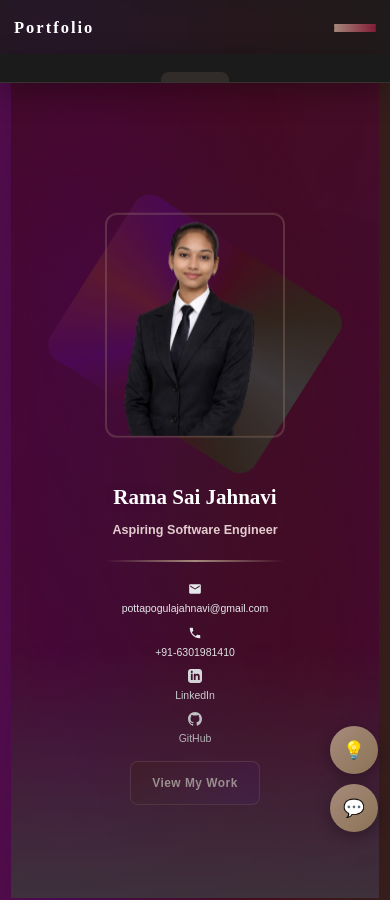
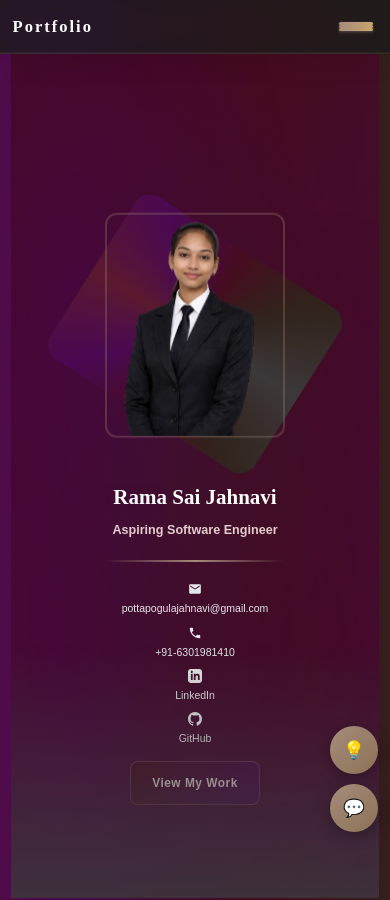
Before and after one commit to RamaSaiJahnavi/Portfolio, a React (Vite) app in the folder Desktop/portfolio/: page / in a window 390 px wide. Shown: the top 900 px of the page. Built offline with nearby package versions, Linux system fonts and the light colour scheme.

Commit message:
Fix mobile navbar: reduce padding, enhance hamburger visibility, proper sizing

```diff
--- a/Desktop/portfolio/src/styles/App.css
+++ b/Desktop/portfolio/src/styles/App.css
@@ -195,40 +195,48 @@ footer p {
 
 /* Tablet - max-width 768px */
 @media (max-width: 768px) {
-  /* Reduced navbar height on tablet/mobile */
+  /* Compact navbar height on tablet/mobile */
   .navbar {
-    padding: 0.5rem 1.2rem; /* Significantly reduced vertical padding */
+    padding: 0.4rem 1rem; /* Reduced vertical & horizontal padding */
     align-items: center; /* Ensure vertical centering */
+    min-height: 48px; /* Constrain navbar height */
   }
 
   /* Smaller logo on mobile/tablet */
   .nav-brand {
-    font-size: 1.25rem; /* Reduced from 1.3rem */
+    font-size: 1.2rem; /* Reduced size */
     line-height: 1.2; /* Better vertical alignment */
   }
 
-  /* Hamburger menu alignment fix */
+  /* Make hamburger menu visible on mobile */
   .hamburger-menu {
-    display: flex;
+    display: flex; /* Show hamburger on mobile */
     align-items: center; /* Center vertically */
     justify-content: center; /* Center horizontally */
-    min-width: 40px;
-    min-height: 40px;
-    padding: 0;
+    width: 32px; /* Proper icon size */
+    height: 24px;
+    min-width: 44px; /* Touch-friendly target */
+    min-height: 44px;
+    padding: 4px; /* Small padding for tap area */
     margin: 0;
+    background: transparent;
+    border: none;
+    cursor: pointer;
+    -webkit-tap-highlight-color: transparent; /* Remove tap highlight */
   }
 
+  /* Ensure hamburger lines are clearly visible */
   .hamburger-line {
-    height: 2.5px; /* Slightly thinner lines */
+    width: 100%;
+    height: 3px;
+    background: linear-gradient(135deg, #A68B7C, #C9A86C); /* Enhanced gradient with lighter gold */
+    border-radius: 2px;
+    box-shadow: 0 1px 3px rgba(166, 139, 124, 0.4); /* Subtle glow for visibility */
   }
 
+  /* Hide desktop nav links on mobile */
   .nav-links {
-    gap: 1rem;
-  }
-
-  .nav-links a {
-    font-size: 0.85rem;
-    padding: 0.4rem 0.8rem;
+    display: none; /* Hidden by default on mobile */
   }
 }
 
@@ -250,36 +258,44 @@ footer p {
     max-width: 100vw;
   }
 
-  /* Optimized navbar for mobile - visually balanced height */
+  /* Optimized navbar for mobile - reduced height */
   .navbar {
-    padding: 0.5rem 1rem; /* Balanced vertical & horizontal padding */
-    align-items: center; /* Perfect vertical centering */
-    min-height: 52px; /* Consistent minimum height */
+    padding: 0.35rem 0.9rem; /* Further reduced for mobile */
+    align-items: center; /* Ensure perfect vertical centering */
+    min-height: 46px; /* Smaller height for mobile */
   }
 
   /* Ensure brand fits on mobile - proportional sizing */
   .nav-brand {
-    font-size: 1.15rem; /* Reduced from 1.2rem for better fit */
+    font-size: 1.1rem; /* Reduced size */
     line-height: 1.2;
     white-space: nowrap;
   }
 
-  /* Show hamburger menu on mobile */
+  /* Show hamburger menu on mobile - clearly visible */
   .hamburger-menu {
     display: flex;
     align-items: center; /* Perfect vertical alignment */
     justify-content: center; /* Perfect horizontal alignment */
+    width: 32px;
+    height: 24px;
     -webkit-tap-highlight-color: transparent; /* Remove tap highlight on Android */
     min-width: 44px; /* Touch-friendly target */
     min-height: 44px;
-    padding: 0;
+    padding: 4px;
     margin: 0;
+    background: transparent;
+    border: none;
+    cursor: pointer;
   }
 
-  /* Hamburger lines proportional to navbar size */
+  /* Enhanced visibility for hamburger lines */
   .hamburger-line {
-    height: 2.5px;
-    border-radius: 1px;
+    width: 100%;
+    height: 3px;
+    background: linear-gradient(135deg, #A68B7C, #C9A86C); /* Lighter gradient */
+    border-radius: 2px;
+    box-shadow: 0 1px 3px rgba(166, 139, 124, 0.5); /* Enhanced glow */
   }
 
   /* Adjust nav-links position to match reduced navbar height */
@@ -354,27 +370,36 @@ footer p {
 
   /* Ultra-compact navbar for very small screens */
   .navbar {
-    padding: 0.45rem 0.7rem; /* Further reduced for very small screens */
+    padding: 0.3rem 0.7rem; /* Minimal padding for 360px */
     align-items: center;
-    min-height: 48px; /* Smaller minimum height for 360px */
+    min-height: 44px; /* Smallest height */
   }
 
   .nav-brand {
-    font-size: 1.05rem; /* Smaller for 360px screens */
+    font-size: 1rem; /* Smaller for 360px screens */
     line-height: 1.2;
   }
 
   .hamburger-menu {
-    width: 26px;
-    height: 18px;
+    width: 28px;
+    height: 20px;
     min-width: 40px;
     min-height: 40px;
     align-items: center;
     justify-content: center;
+    padding: 4px;
+    background: transparent;
+    border: none;
+    cursor: pointer;
   }
 
+  /* Enhanced visibility for hamburger lines */
   .hamburger-line {
-    height: 2.5px;
+    width: 100%;
+    height: 3px;
+    background: linear-gradient(135deg, #A68B7C, #C9A86C);
+    border-radius: 2px;
+    box-shadow: 0 1px 3px rgba(166, 139, 124, 0.5);
   }
 
   .nav-links {
```
